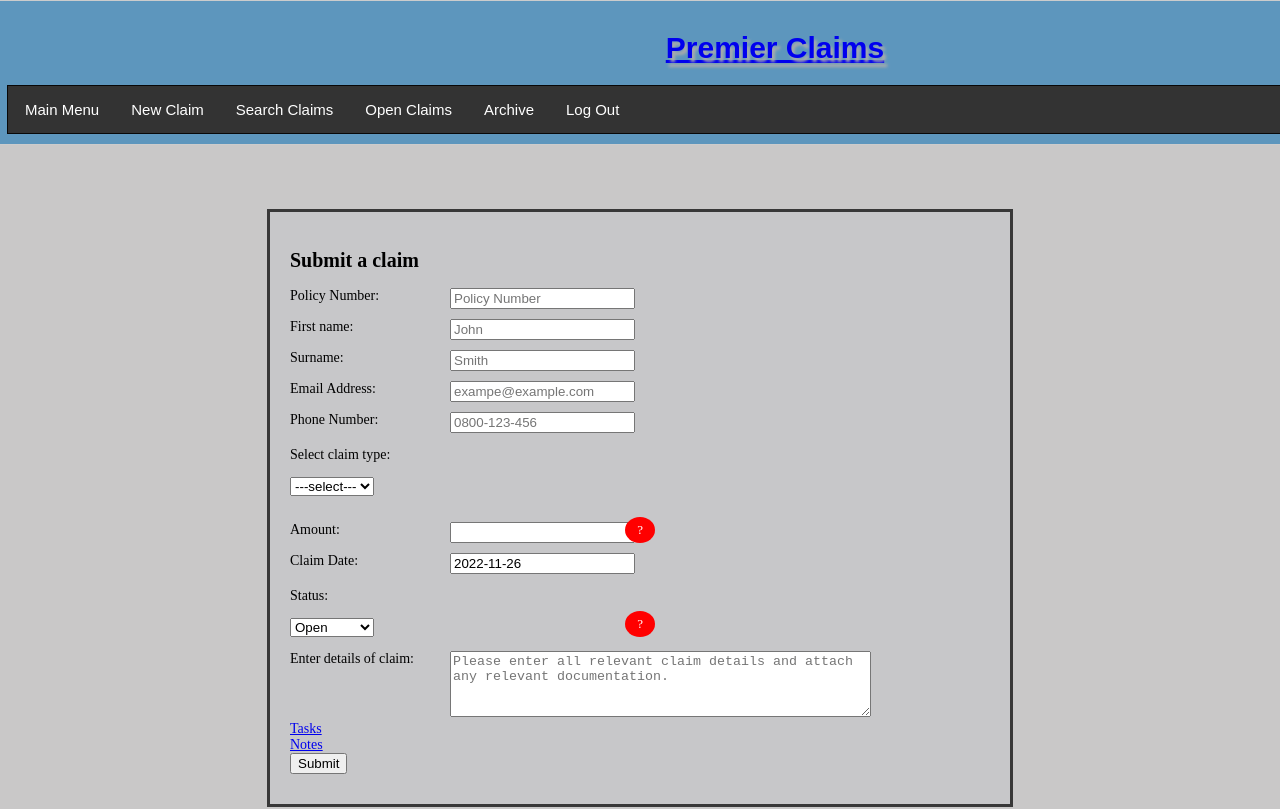
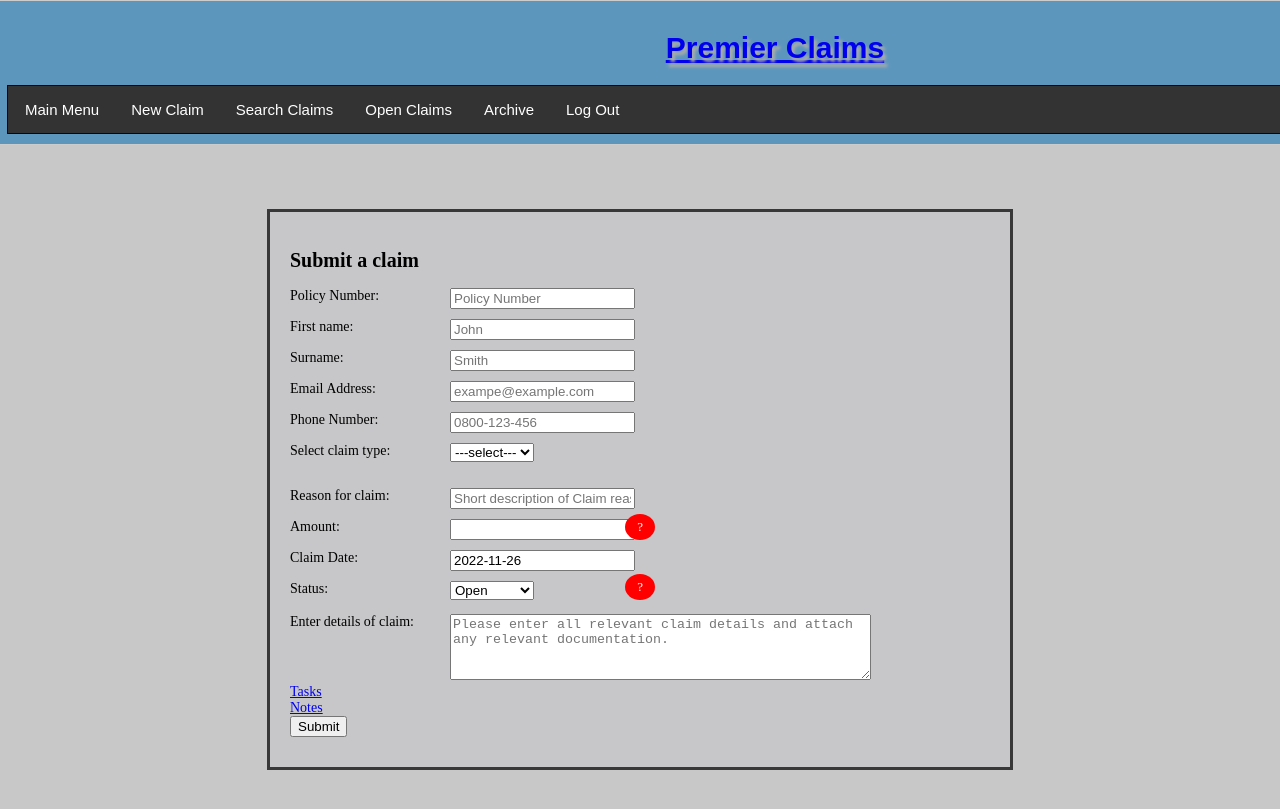
Before and after one commit to Denis-Allstate/premier-claims, a React (Create React App) app: page /add in a window 1280 px wide. Shown: the top 809 px of the page. Built offline with nearby package versions, Linux system fonts and the light colour scheme.

Commit message:
Add claim Reason

```diff
--- a/src/Components/Menu/AddOrEditClaim.js
+++ b/src/Components/Menu/AddOrEditClaim.js
@@ -18,7 +18,6 @@ const AddOrEditClaim = () => {
        }else{
         setChangingState(false);
         const selectedClaimId =params.claim_id;
-        console.log("claim_id"+params.id);
         if (selectedClaimId == null){
             setIsLoading(false);
             setChangingState(true);
--- a/src/Components/Menu/Archive.js
+++ b/src/Components/Menu/Archive.js
@@ -34,6 +34,7 @@ const Archive =() =>{
                 <th>Status</th>
                 <th>Claim date</th>
                 <th>Claim Amount</th>
+                <th>Claim Reason</th>
                 <th></th>
             </tr>
         </thead>
@@ -42,7 +43,7 @@ const Archive =() =>{
                 .map( (claim, index) => {
                 return <TransactionsRow key={index} claim_id={claim.id} surname={claim.lastName}
                 status = {claim.status}  claimdate = {claim.claimDate}
-                claimamount={claim.claimAmount}   />
+                claimamount={claim.claimAmount} claimReason ={claim.claimReason}  />
             }   )   }
 
         </tbody>
--- a/src/Components/Menu/NewClaim.js
+++ b/src/Components/Menu/NewClaim.js
@@ -77,7 +77,7 @@ return <>
     <input type="tel" id="phone" name="phone" placeholder="0800-123-456" value={newTransaction.phone} onChange={handleChange}/>
 
 
-        <p>Select claim type:</p>
+        <label>Select claim type:</label>
             <select id= "claimType" value={newTransaction.claimType} onChange={handleChangeType} >
                 <option value="" disabled={true}> ---select---</option>
                 <option value="Property">Property</option>
@@ -85,8 +85,9 @@ return <>
                 <option value ="Pet">Pet</option>
             </select>
     <br />
-    {/* <label htmlFor="claimAmount">Amount:</label>
-        <input type="text"  id="claimAmount" value={newTransaction.claimAmount} onChange={handleChange}/> */}
+    <label htmlFor="claimReason" >Reason for claim: </label>
+    <input maxLength='15' type="claimReason" name="claimReason" id="claimReason" placeholder="Short description of Claim reason" required value={newTransaction.claimReason} onChange={handleChange} />
+
   <div style={{position: 'relative'}}>
   <label htmlFor="claimAmount">Amount:</label>
   <input type="text" id="claimAmount" value={newTransaction.claimAmount} onChange={handleChange} />
@@ -118,7 +119,7 @@ return <>
         </>}
 
         <div style={{position: 'relative'}}>
-         <p>Status:</p>
+         <label>Status:</label>
             <select id= "status" value={newTransaction.status} onChange={handleChange} >
                 <option value="" disabled={true}> ---select---</option>
                 <option value="Open">Open</option>
--- a/src/Components/Menu/Open.js
+++ b/src/Components/Menu/Open.js
@@ -35,6 +35,7 @@ const Open = ()=>{
                 <th>Status</th>
                 <th>Claim date</th>
                 <th>Claim Amount</th>
+                <th>Claim Reason</th>
                 <th></th>
             </tr>
         </thead>
@@ -42,7 +43,7 @@ const Open = ()=>{
             {claims.map( (claim, index) => {
                 return <TransactionsRow key={index} claim_id={claim.id} surname={claim.lastName}
                 status = {claim.status}  claimdate = {claim.claimDate}
-                claimamount={claim.claimAmount} id={claim.id}  />
+                claimamount={claim.claimAmount} id={claim.id} claimReason ={claim.claimReason}  />
             }   )   }
         </tbody>
     </table>
--- a/src/Components/Menu/SearchClaim.js
+++ b/src/Components/Menu/SearchClaim.js
@@ -18,6 +18,7 @@ const SearchClaim = (props) => {
     }
     const doSearch  = (event) => {
         event.preventDefault();
+        console.log(localSearchTerm);
         props.setSearchTerm(localSearchTerm);
         navigate(`/find/${localSearchTerm}`);
         navigate(TransactionsTable);
--- a/src/Components/Transactions/FindTransactionsPage.js
+++ b/src/Components/Transactions/FindTransactionsPage.js
@@ -8,6 +8,7 @@ const FindTransactionsPage = (props) => {
 const params = useParams();
 
 useEffect( ()=> {
+    console.log(props)
     if (params.claim_id != null && params.claim_id !== props.searchTerm) {
         props.setSearchTerm(params.claim_Id);
     }
--- a/src/Components/Transactions/TransactionsRow.js
+++ b/src/Components/Transactions/TransactionsRow.js
@@ -18,6 +18,7 @@ useEffect(()=> {
             <td>{props.status}</td>
             <td>{props.claimdate}</td>
             <td>{props.claimamount}</td>
+            <td>{props.claimReason}</td>
             <td>
                 <Link to={"/add/" +props.id}>
                     {isUpdateAvailable && <> <span className="update">Update</span></>}
--- a/src/Components/Transactions/TransactionsTable.js
+++ b/src/Components/Transactions/TransactionsTable.js
@@ -7,9 +7,7 @@ const TransactionsTable = (props) => {
 
     const [claims, setClaims] = useState([]);
     const [isLoading, setIsLoading] = useState(true);
-
     useEffect(()=>{
-
         getAllClaims()
             .then ( response => {
                 if (response.status === 200) {
@@ -73,11 +71,18 @@ return (<div>
                 claimamount={claim.claimAmount}   id={claim.id}/>
             }   )   }
 
+                {claims
+                .filter (claim =>  claim.lastName === props.searchTerm)
+                .map( (claim, index) => {
+                return <TransactionsRow key={index} claim_id={claim.claimId} surname={claim.lastName}
+                status = {claim.status}  claimdate = {claim.claimDate}
+                claimamount={claim.claimAmount}   id={claim.id}/>
+            }   )   }
+
             </tbody>
     </table>
     </div>
     </div>
 )
 }
-
 export default TransactionsTable;
```
